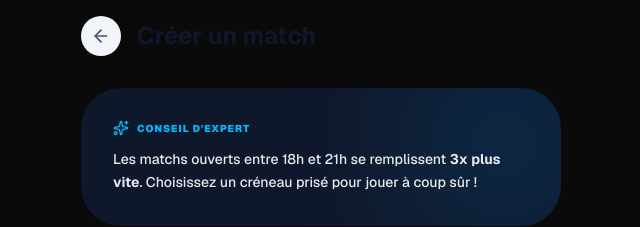
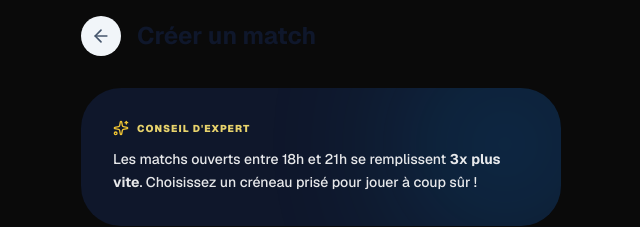
Before and after one commit to chamseddinekifeji13-coder/KIFPADEL, a Next.js app: page /en/matches/create in a window 1280 px wide. Shown: the top 227 px of the page, without its empty margins (319-959 px from the left). Built offline with nearby package versions, Linux system fonts and the light colour scheme; no server answers; the database is empty.

Commit message:
style: apply gold colors to "Conseil d'expert" badge
Update badge text and icon colors for premium look and brand consistency

Co-authored-by: KIFGED SOLUTION <223936151+chamseddinekifeji13-coder@users.noreply.github.com>

```diff
--- a/src/app/[locale]/(player)/matches/create/page.tsx
+++ b/src/app/[locale]/(player)/matches/create/page.tsx
@@ -32,9 +32,9 @@ export default async function CreateMatchPage({ params }: CreateMatchPageProps)
       <section className="bg-slate-900 rounded-[2.5rem] p-8 text-white relative overflow-hidden">
         <div className="absolute top-0 right-0 w-48 h-48 bg-sky-500 rounded-full blur-[80px] opacity-20 -mr-10 -mt-10" />
         <div className="relative space-y-3">
-          <div className="flex items-center gap-2 text-sky-400">
-            <Sparkles className="h-4 w-4" />
-            <span className="text-[10px] font-black uppercase tracking-widest">Conseil d&apos;expert</span>
+          <div className="flex items-center gap-2">
+            <Sparkles className="h-4 w-4" style={{ color: "#efc333" }} />
+            <span className="text-[10px] font-black uppercase tracking-widest" style={{ color: "#e8d36c" }}>Conseil d&apos;expert</span>
 
           </div>
           <p className="text-sm font-medium leading-relaxed opacity-90">
```
